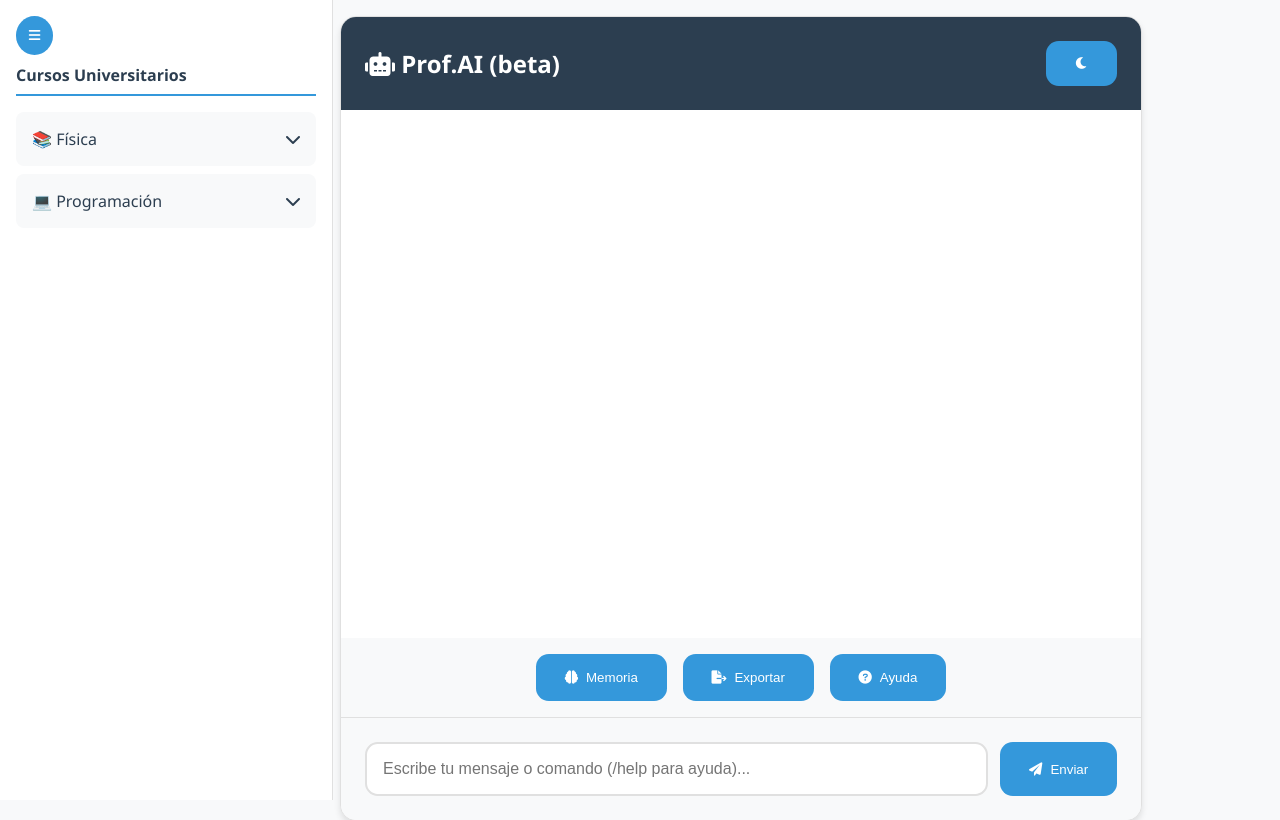
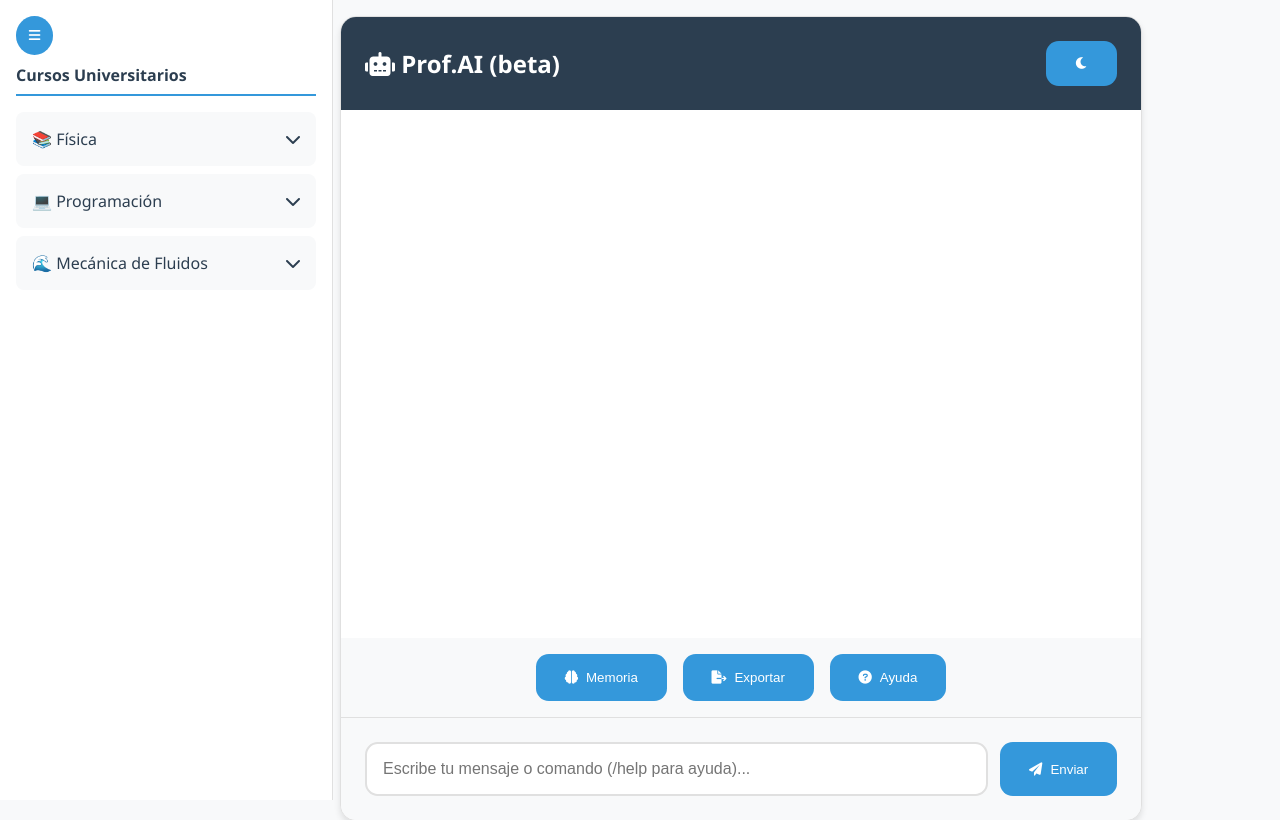
Before and after one commit to Mar00z1/render-flask-deployment, a Flask app: page / in a window 1280 px wide. Shown: the top 820 px of the page. Run offline with Flask 3, Linux system fonts and the light colour scheme; the visitor is signed in with stand-in values (Sample User, id 1).

Commit message:
Add files via upload

```diff
--- a/templates/index.html
+++ b/templates/index.html
@@ -377,6 +377,24 @@
         <div class="topic" onclick="sendTopicPrompt('Estructuras de datos')">Estructuras de datos</div>
         <div class="topic" onclick="sendTopicPrompt('Algoritmos de búsqueda')">Algoritmos de búsqueda</div>
       </div>
+
+      <div class="course" onclick="toggleCourse('mecanica_fluidos')">
+        <span>🌊 Mecánica de Fluidos</span>
+        <i class="fas fa-chevron-down"></i>
+      </div>
+      <div id="mecanica_fluidos-topics" class="topics-container">
+        <div class="topic" onclick="sendTopicPrompt('Propiedades de los fluidos')">Propiedades de los fluidos</div>
+        <div class="topic" onclick="sendTopicPrompt('Estática de los fluidos')">Estática de los fluidos</div>
+        <div class="topic" onclick="sendTopicPrompt('Ecuaciones integrales: Introducción a Reynolds')">Ecuaciones integrales: Introducción a Reynolds</div>
+        <div class="topic" onclick="sendTopicPrompt('Ecuaciones integrales: Aplicación de Reynolds')">Ecuaciones integrales: Aplicación de Reynolds</div>
+        <div class="topic" onclick="sendTopicPrompt('Cinemática de fluidos')">Cinemática de fluidos</div>
+        <div class="topic" onclick="sendTopicPrompt('Análisis dimensional y semejanza')">Análisis dimensional y semejanza</div>
+        <div class="topic" onclick="sendTopicPrompt('Métodos de análisis para flujo abierto')">Métodos de análisis para flujo abierto</div>
+        <div class="topic" onclick="sendTopicPrompt('Regímenes de circulación: Flujo Laminar')">Regímenes de circulación: Flujo Laminar</div>
+        <div class="topic" onclick="sendTopicPrompt('Regímenes de circulación: Flujo Turbulento')">Regímenes de circulación: Flujo Turbulento</div>
+        <div class="topic" onclick="sendTopicPrompt('Turbomaquinaria: Bombas')">Turbomaquinaria: Bombas</div>
+        <div class="topic" onclick="sendTopicPrompt('Escurrimiento en canales')">Escurrimiento en canales</div>
+      </div>
     </div>
   </div>
 
@@ -394,7 +412,7 @@
     <div id="chat-box"></div>
 
     <div class="typing-indicator" id="typing">
-      <i class="fas fa-circle-notch fa-spin"></i> Procesando...
+      <i class="fas fa-circle-notch fa-spin"></i> Pensando...
     </div>
 
     <div class="toolbar">
```
